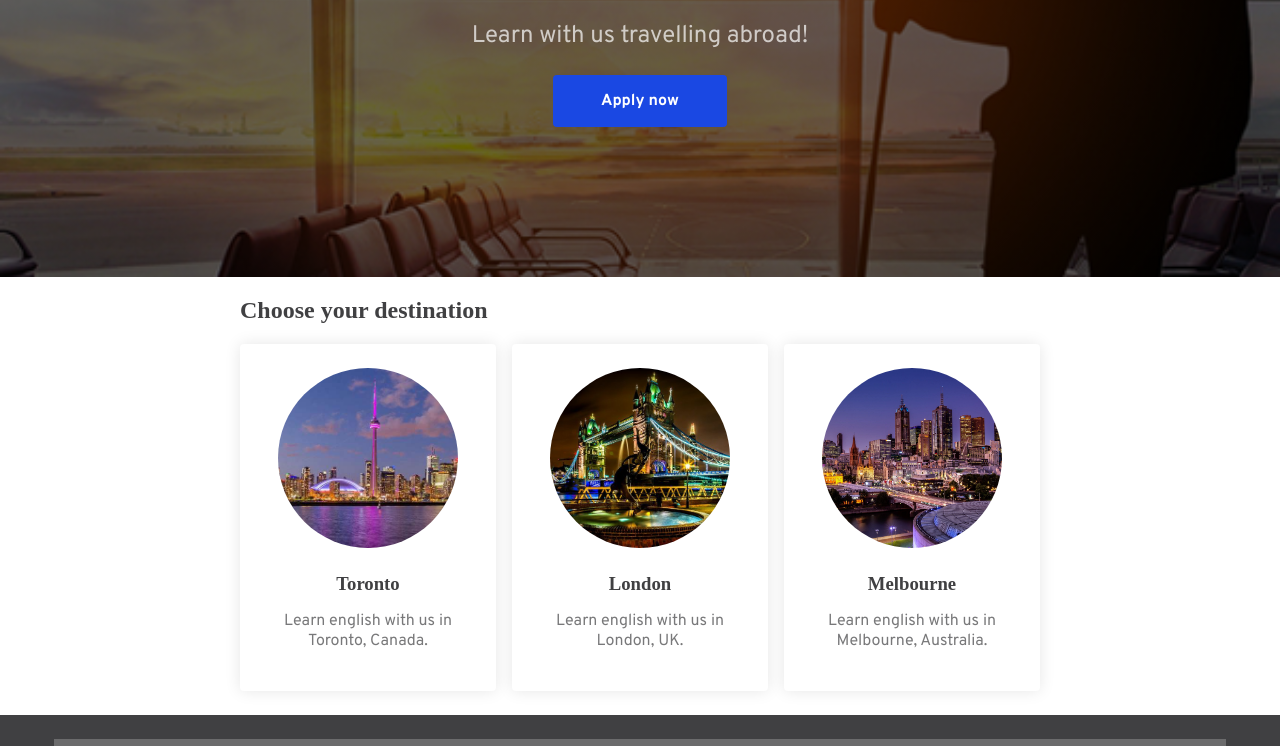
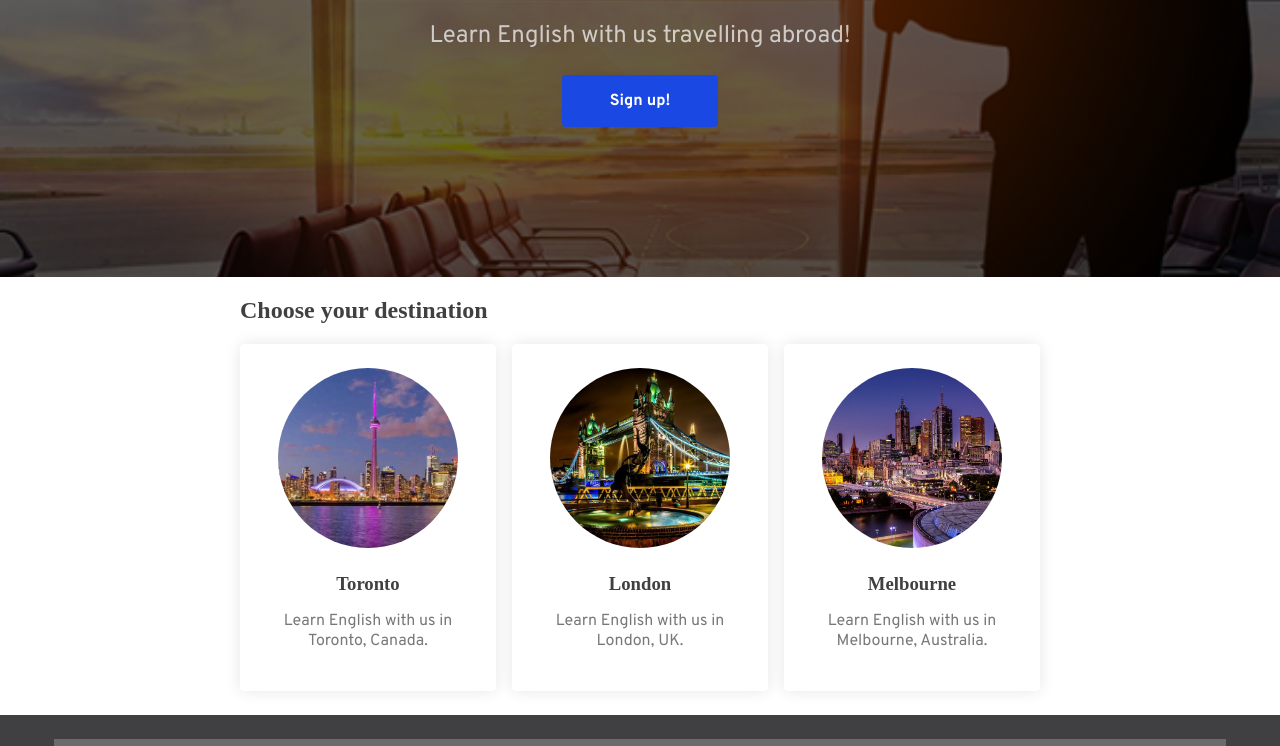
Before and after one commit to GianlucaMP/le-wagon-landing-page, a plain HTML site: page index.html in a window 1280 px wide. Shown: the part 205-951 px from the top of the page. Drawn offline with Linux system fonts and the light colour scheme; a web font is replaced by a local one.

Commit message:
edicion de texto de la pagina

```diff
--- a/index.html
+++ b/index.html
@@ -13,8 +13,8 @@
   <!-- Banner section -->
   <section class="banner">
     <h1>Change your life, travel to learn</h1>
-    <p>Learn with us travelling abroad! </p>
-    <a href="https://www.lewagon.com" target="_blank" class="btn">Apply now</a>
+    <p>Learn English with us travelling abroad! </p>
+    <a href="https://www.lewagon.com" target="_blank" class="btn">Sign up!</a>
   </section>
 
   <!-- Container -->
@@ -26,21 +26,21 @@
       <div class="card">
         <img src="images/toronto.jpg" alt="">
         <h3>Toronto</h3>
-        <p>Learn english with us in Toronto, Canada.</p>
+        <p>Learn English with us in Toronto, Canada.</p>
       </div>
 
       <!-- London card -->
       <div class="card">
         <img src="images/london.jpg" alt="">
         <h3>London</h3>
-        <p>Learn english with us in London, UK.</p>
+        <p>Learn English with us in London, UK.</p>
       </div>
 
       <!-- Melbourne card -->
       <div class="card">
         <img src="images/melbourne.jpg" alt="">
         <h3>Melbourne</h3>
-        <p>Learn english with us in Melbourne, Australia.</p>
+        <p>Learn English with us in Melbourne, Australia.</p>
       </div>
     </div>
   </section>
```
